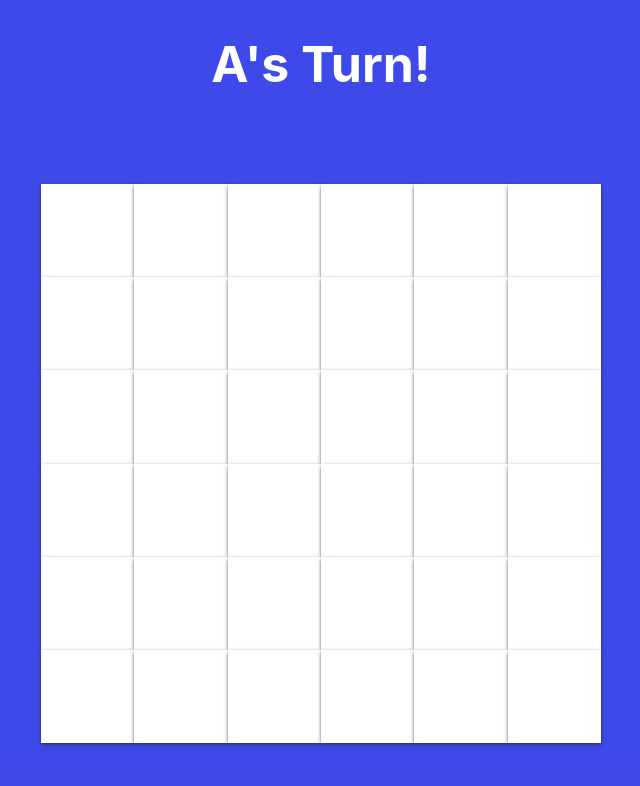
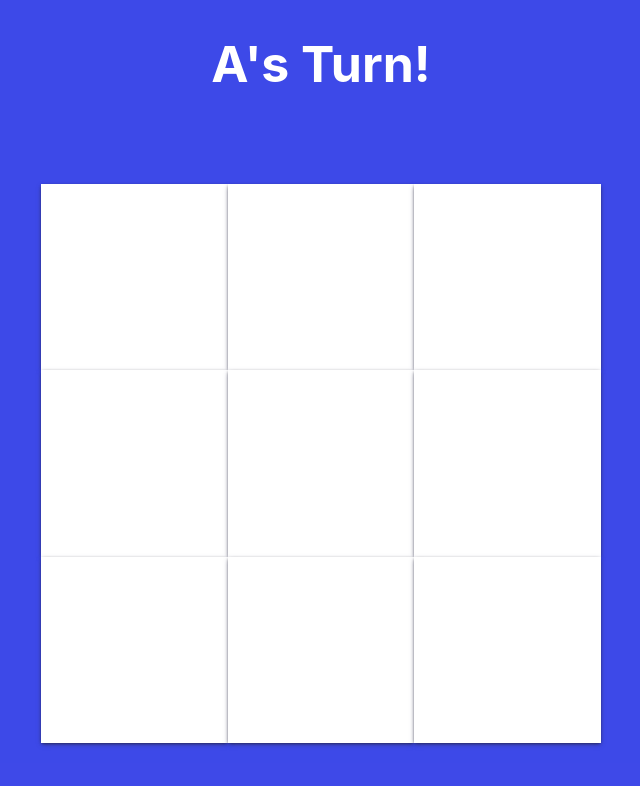
Before and after one commit to dianix0330/TicTacToe, a React (Create React App) app: page / in a window 1280 px wide. Shown: the top 786 px of the page, without its empty margins (319-959 px from the left). Built offline with nearby package versions, Linux system fonts and the light colour scheme.

Commit message:
Modify src/App.jsx

```diff
--- a/src/App.jsx
+++ b/src/App.jsx
@@ -1,7 +1,7 @@
 import { GameBoard } from "./components";
 import "./App.css";
 
-const BOARD_SIZE = 6
+const BOARD_SIZE = 3
 
 function App() {
   return (
```
